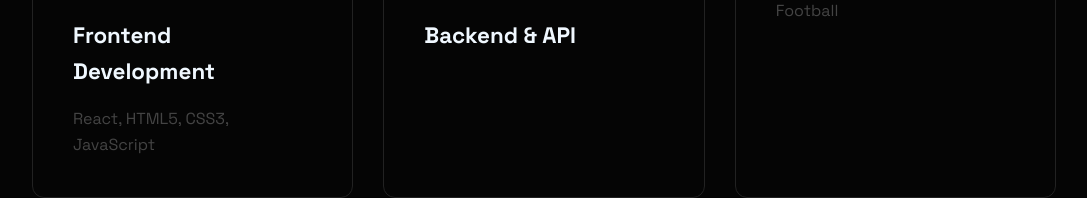
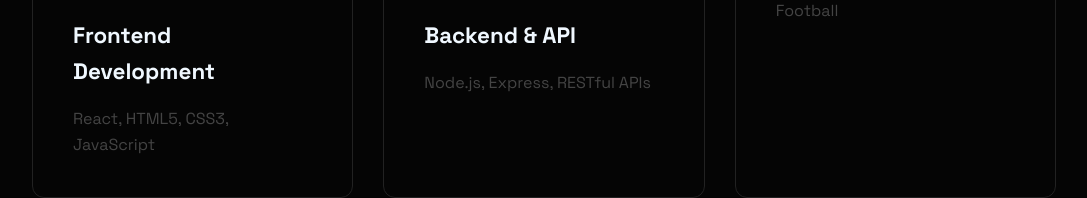
Before and after one commit to samwelkamau-sk/Portfolio, a plain HTML site: page index.html in a window 1280 px wide. Shown: the part 1131-1329 px from the top of the page, without its empty margins (96-1183 px from the left). Drawn offline with Linux system fonts and the light colour scheme.

Commit message:
feat:Added the back-end languages I need

```diff
--- a/index.html
+++ b/index.html
@@ -44,6 +44,7 @@
             <div class="skill-card">
                 <i class="fas fa-terminal"></i>
                 <h3>Backend & API</h3>
+                <p>Node.js, Express, RESTful APIs</p>
             </div>
                 <div class="skill-card">
                 <h3>Interests</h3>
```
